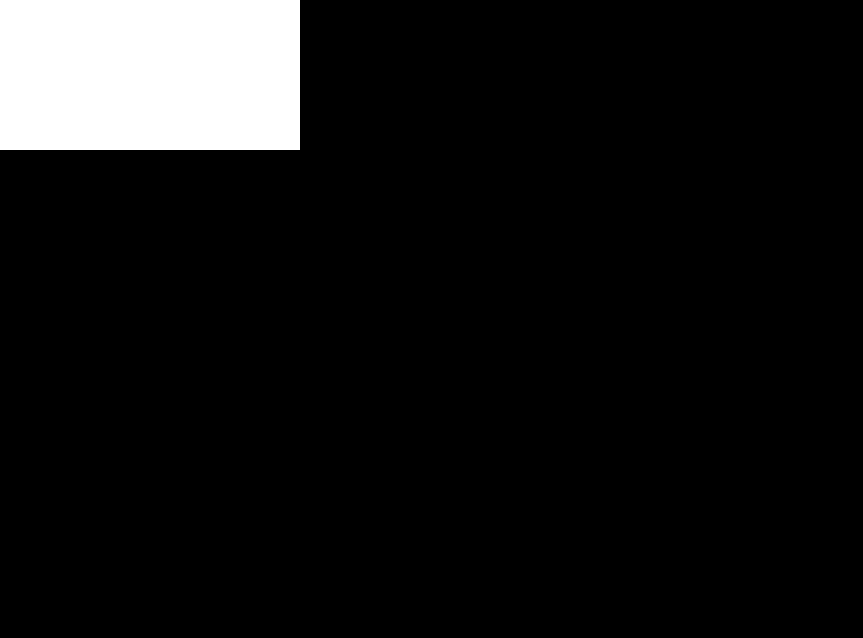
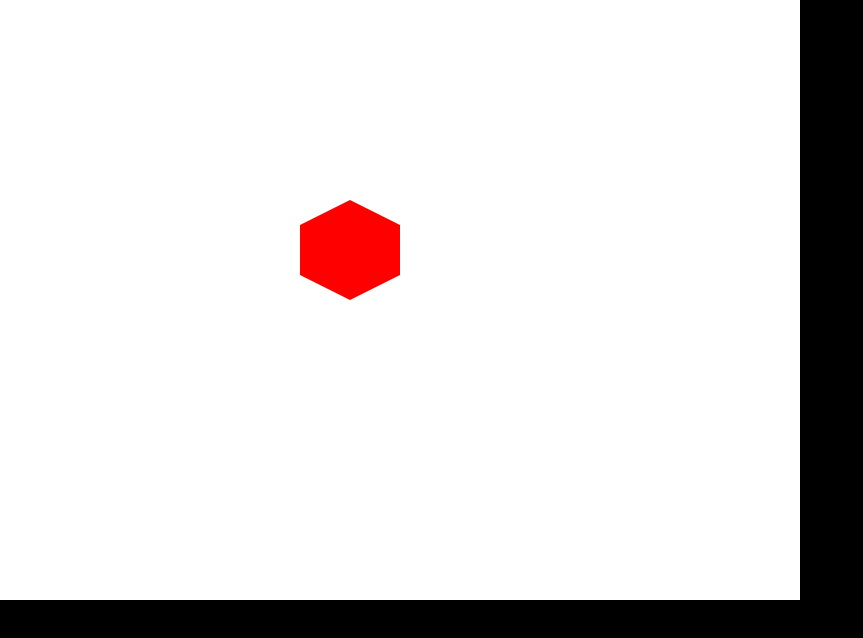
Before and after one commit to CairX/hexagon, a plain HTML site: page index.html in a window 1280 px wide. Shown: the whole page, without its empty margins (0-863 px from the left). Drawn offline with Linux system fonts and the light colour scheme.

Commit message:
WIP: New color module.

```diff
--- a/colors.js
+++ b/colors.js
@@ -85,7 +85,6 @@ var Colors = (function() {
 	 * @return {Array} List of color strings.
 	 * ------------------------------------------------- */
 	self.rgb.transition = function(start, end, steps) {
-		// TODO: Take color list to create multiple transitions instead of start and end.
 		start = self.rgb.extract(start);
 		end = self.rgb.extract(end);
 
--- a/index.html
+++ b/index.html
@@ -22,16 +22,19 @@
         <!-- <img id="canvasImg" alt="Right click to save me!"> -->
         <!-- script src="colors.js"></script -->
         <script src="new.colors.js"></script>
-        <!--script src="main.js"></script-->
+        <script src="main.js"></script>
         <script>
-            console.log(Colors.extract("rgb(255, 255, 255)"));
-            console.log(Colors.extract("rgb(0,150,255)"));
-            console.log(Colors.extract("rgba(255, 0, 255, 0.5)"));
-            console.log(Colors.extract("rgba(255,0,0,0.75)"));
-            console.log(Colors.extract("#00CC00"));
-            console.log(Colors.extract("#123"));
-            console.log(Colors.extract("#00CC00AA"));
-            console.log(Colors.extract("#0C0A"));
+            Colors.extract("rgb(255, 255, 255)");
+            Colors.extract("rgb(0,150,255)");
+            Colors.extract("rgba(255, 0, 255, 0.5)");
+            Colors.extract("rgba(255,0,0,0.75)");
+            Colors.extract("#00CC00");
+            Colors.extract("#123");
+            Colors.extract("#00CC00AA");
+            Colors.extract("#0C0A");
+
+            Colors.transition("#F00", "#0F0", 10);
+            // Colors.transition2("#F00", "#0F0", 10);
         </script>
     </body>
 </html>
--- a/main.js
+++ b/main.js
@@ -1,3 +1,5 @@
+"use strict";
+
 var canvas = document.getElementById("canvas");
 canvas.width = 800;
 canvas.height = 600;
@@ -9,7 +11,8 @@ function Hexagon(x, y, size, color) {
     this.y = y;
     this.size = size;
 
-    this.colors = Colors.rgb.loop(color, Colors.rgb.darken(color, 50), 50);
+    // this.colors = Colors.rgb.loop(color, Colors.rgb.darken(color, 50), 50);
+    this.colors = Colors.transition(color, "#00F0", 50);
     console.log(this.colors);
     this.last;
     this.elapsed = 0;
@@ -53,12 +56,12 @@ var y = 200;
 
 var h = [];
 h.push(new Hexagon(x + (size * 0), y + (size * 0), size, "rgb(255, 0, 0)")); // Center
-h.push(new Hexagon(x - (size * 1), y + (size * 0), size, "rgb(0, 255, 0)")); // Left
-h.push(new Hexagon(x - (size * 0.5), y - (size * 0.75), size, "rgb(0, 0, 255)"));
-h.push(new Hexagon(x + (size * 0.5), y - (size * 0.75), size, "rgb(0, 255, 0)"));
-h.push(new Hexagon(x + (size * 1), y + (size * 0), size, "rgb(0, 0, 255)")); // Right
-h.push(new Hexagon(x - (size * 0.5), y + (size * 0.75), size, "rgb(0, 0, 255)"));
-h.push(new Hexagon(x + (size * 0.5), y + (size * 0.75), size, "rgb(0, 255, 0)"));
+// h.push(new Hexagon(x - (size * 1), y + (size * 0), size, "rgb(0, 255, 0)")); // Left
+// h.push(new Hexagon(x - (size * 0.5), y - (size * 0.75), size, "rgb(0, 0, 255)"));
+// h.push(new Hexagon(x + (size * 0.5), y - (size * 0.75), size, "rgb(0, 255, 0)"));
+// h.push(new Hexagon(x + (size * 1), y + (size * 0), size, "rgb(0, 0, 255)")); // Right
+// h.push(new Hexagon(x - (size * 0.5), y + (size * 0.75), size, "rgb(0, 0, 255)"));
+// h.push(new Hexagon(x + (size * 0.5), y + (size * 0.75), size, "rgb(0, 255, 0)"));
 
 // h.push(new Hexagon(x + size, 0, size, "#009"));
 // h.push(new Hexagon(x + size / 2, size / 4 * 3, size, "#00D")); // Center
--- a/new.colors.js
+++ b/new.colors.js
@@ -3,15 +3,52 @@
 
 var Colors = (function() {
 
-	function Color(r, g, b, a) {
-		this.red = red;
-		this.green = green;
-		this.blue = blue;
-		this.alpha = alpha;
-		this.origin = origin;
+	function Color(array) {
+		this.colors = [];
+		this.colors[0] = array[0];
+		this.colors[1] = array[1];
+		this.colors[2] = array[2];
+		this.colors[3] = typeof array[3] === "undefined" ? 255 : array[3];
 	}
-	Color.prototype.apply = function(call) {
+	Color.prototype.copy = function() {
+		return new Color(this.colors);
+	};
+	Color.prototype.toString = function() {
+		var string = "";
+		for (var i = 0; i < this.colors.length; i++) {
+			if (i === this.colors.length - 1) {
+				var alpha = this.colors[i] / 255;
+				alpha = alpha < 0 ? 0 : alpha;
+				alpha = alpha > 1 ? 1 : alpha;
+				string += alpha;
+			} else {
+				string += round(this.colors[i]) + ", ";
+			}
+		}
+		return "rgba(" + string + ")";
+	};
+	Color.prototype.add = function(obj) {
+		var temp = [];
 
+		for (var i = 0; i < this.colors.length; i++) {
+			temp[i] = this.colors[i] + obj.colors[i];
+		}
+
+		return new Color(temp);
+	};
+	Color.prototype.substract = function(obj) {
+		var temp = [];
+
+		for (var i = 0; i < this.colors.length; i++) {
+			temp[i] = this.colors[i] - obj.colors[i];
+		}
+
+		return new Color(temp);
+	};
+	Color.prototype.apply = function(func) {
+		for (var i = 0; i < this.colors.length; i++) {
+			this.colors[i] = func(this.colors[i]);
+		}
 	};
 
 	var round = function(number) {
@@ -25,44 +62,55 @@ var Colors = (function() {
 		}
 	};
 
+	var clean = function(string, patterns) {
+		for (var i = 0; i < patterns.length; i++) {
+			string = string.replace(patterns[i], "");
+		}
+
+		return string;
+	};
+
+	var splitHex = function(string, step) {
+		var values = [];
+
+		for (var i = 0; i < string.length; i += step) {
+			values.push(string.substring(i, i + step));
+		}
+
+		return values;
+	};
+
+	var doubleHex = function(array) {
+		for (var i = 0; i < array.length; i++) {
+			// Empty string to ensure concat instead of addition.
+			array[i] = array[i] + "" + array[i];
+		}
+
+		return array;
+	};
+
 	var extract = function(color) {
-		console.log(color);
+		// console.log(color);
 
 		var values = [];
-		color = color.replace(new RegExp(" ", "g"), "");
 
 		if (color.indexOf("rgb(") === 0) {
-			color = color.replace("rgb(", "");
-			color = color.replace(")", "");
+			color = clean(color, [" ", "rgb(", ")"]);
 			values = color.split(",");
+
 		} else if (color.indexOf("rgba(") === 0) {
-			color = color.replace("rgba(", "");
-			color = color.replace(")", "");
+			color = clean(color, [" ", "rgba(", ")"]);
 			values = color.split(",");
 			values[3] = round(255 * values[3]);
+
 		} else if (color.indexOf("#") === 0) {
 			color = color.replace("#", "");
 
-			if (color.length === 3) {
-				// Empty string to ensure concat instead of addition.
-				values.push("" + color.substring(0, 1) + color.substring(0, 1));
-				values.push("" + color.substring(1, 2) + color.substring(1, 2));
-				values.push("" + color.substring(2, 3) + color.substring(2, 3));
-			} else if (color.length === 4) {
-				// Empty string to ensure concat instead of addition.
-				values.push("" + color.substring(0, 1) + color.substring(0, 1));
-				values.push("" + color.substring(1, 2) + color.substring(1, 2));
-				values.push("" + color.substring(2, 3) + color.substring(2, 3));
-				values.push("" + color.substring(3, 4) + color.substring(3, 4));
-			} else if (color.length === 6) {
-				values.push(color.substring(0, 2));
-				values.push(color.substring(2, 4));
-				values.push(color.substring(4, 6));
-			} else if (color.length === 8) {
-				values.push(color.substring(0, 2));
-				values.push(color.substring(2, 4));
-				values.push(color.substring(4, 6));
-				values.push(color.substring(6, 8));
+			if (color.length === 3 || color.length === 4) {
+				values = splitHex(color, 1);
+				values = doubleHex(values);
+			} else if (color.length === 6 || color.length === 8) {
+				values = splitHex(color, 2);
 			}
 
 			for (var i = 0; i < values.length; i++) {
@@ -70,8 +118,39 @@ var Colors = (function() {
 			}
 		}
 
-		return values;
+		for (var i = 0; i < values.length; i++) {
+			values[i] = round(values[i]);
+		}
+
+		var c = new Color(values);
+		// console.log(c);
+		return c;
 	};
 
-	return { extract: extract };
+	var transition = function(start, end, steps) {
+		start = extract(start);
+		end = extract(end);
+
+		var trans = end.substract(start);
+		trans.apply(function(color) {
+			return color / (steps - 1);
+		});
+
+		var colors = [start];
+		for (var i = 0; i < steps - 1; i++) {
+			colors.push(colors[i].add(trans));
+		}
+
+		for (var i = 0; i < colors.length; i++) {
+			colors[i] = colors[i].toString();
+		}
+
+		return colors;
+	};
+
+
+	return {
+		extract: extract,
+		transition: transition
+	};
 })();
```
